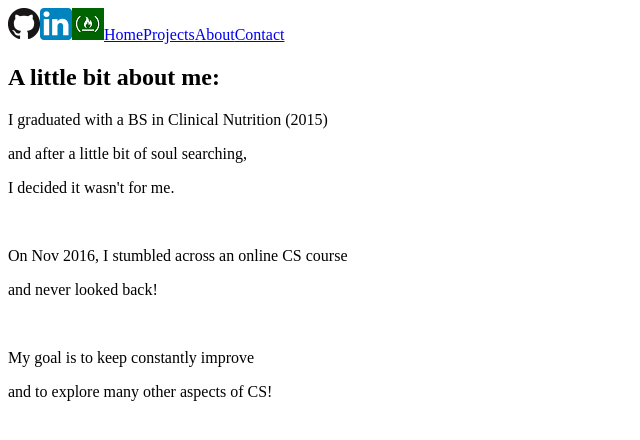
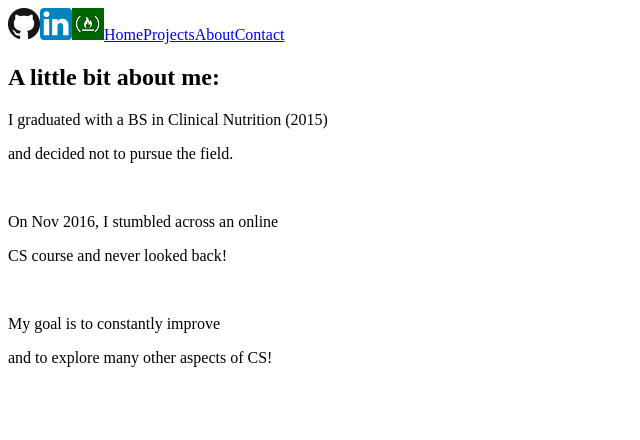
Before and after one commit to lesteven/portfolio, a React app: page /about in a window 1280 px wide. Shown: the top 440 px of the page, without its empty margins (0-640 px from the left). Built offline with nearby package versions, Linux system fonts and the light colour scheme; the HTML template or start-up script is replaced by a standard one.

Commit message:
update about section

```diff
--- a/views/about.jsx
+++ b/views/about.jsx
@@ -5,13 +5,12 @@ function About(){
 		<div className='topDiv'>
 			<h2>A little bit about me:</h2>
 			<p>I graduated with a BS in Clinical Nutrition (2015)</p>
-			<p>and after a little bit of soul searching,</p>
-			<p> I decided it wasn't for me.</p>
+			<p>and decided not to pursue the field.</p>
 			<br/>
-			<p>On Nov 2016, I stumbled across an online CS course</p>
-			<p> and never looked back!</p>
+			<p>On Nov 2016, I stumbled across an online</p>
+			<p>CS course and never looked back!</p>
 			<br/>
-			<p>My goal is to keep constantly improve </p>
+			<p>My goal is to constantly improve </p>
 			<p>and to explore many other aspects of CS!</p>
 		</div>
 	)
```
Also changed, not shown: 4 other files (tests, documents, lock files or other folders).
